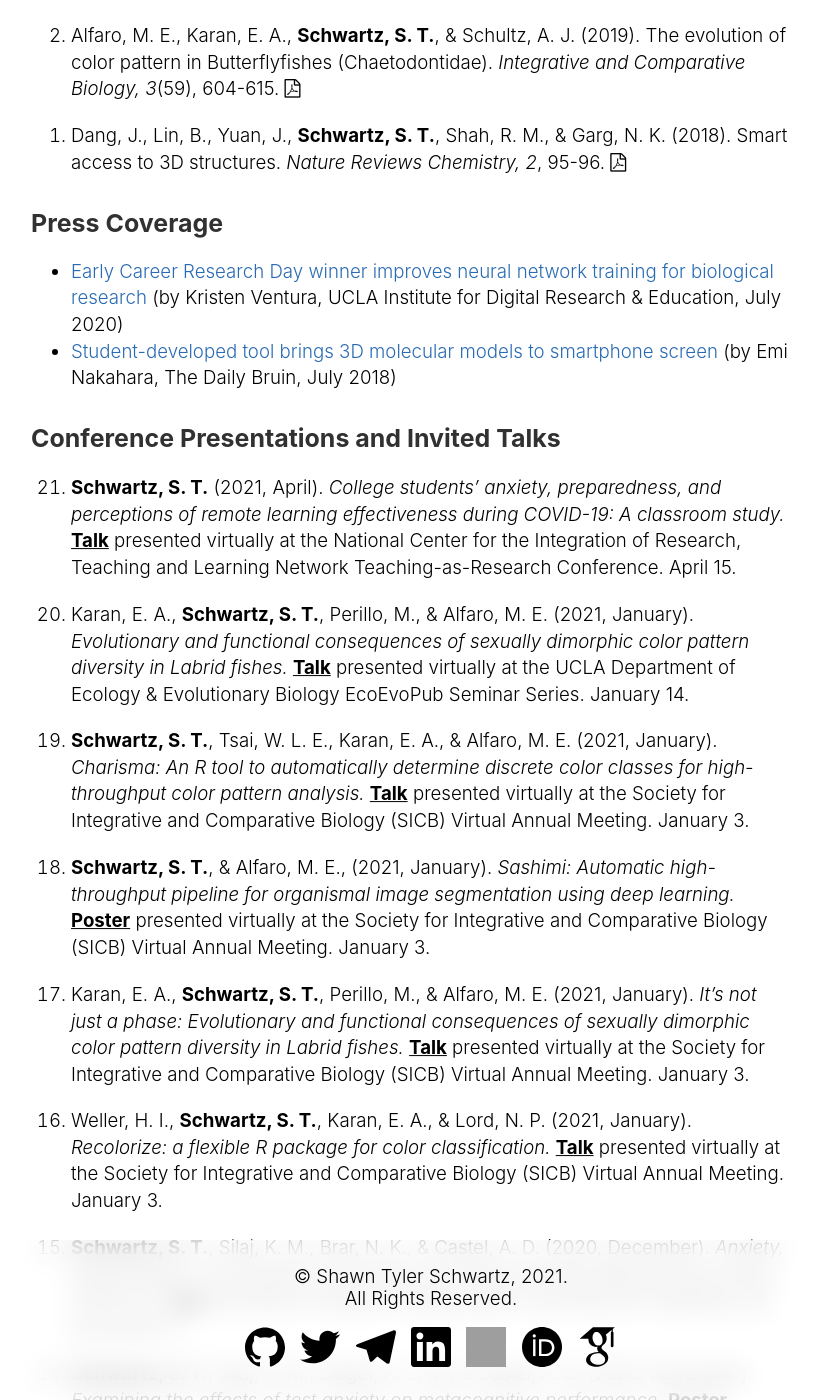
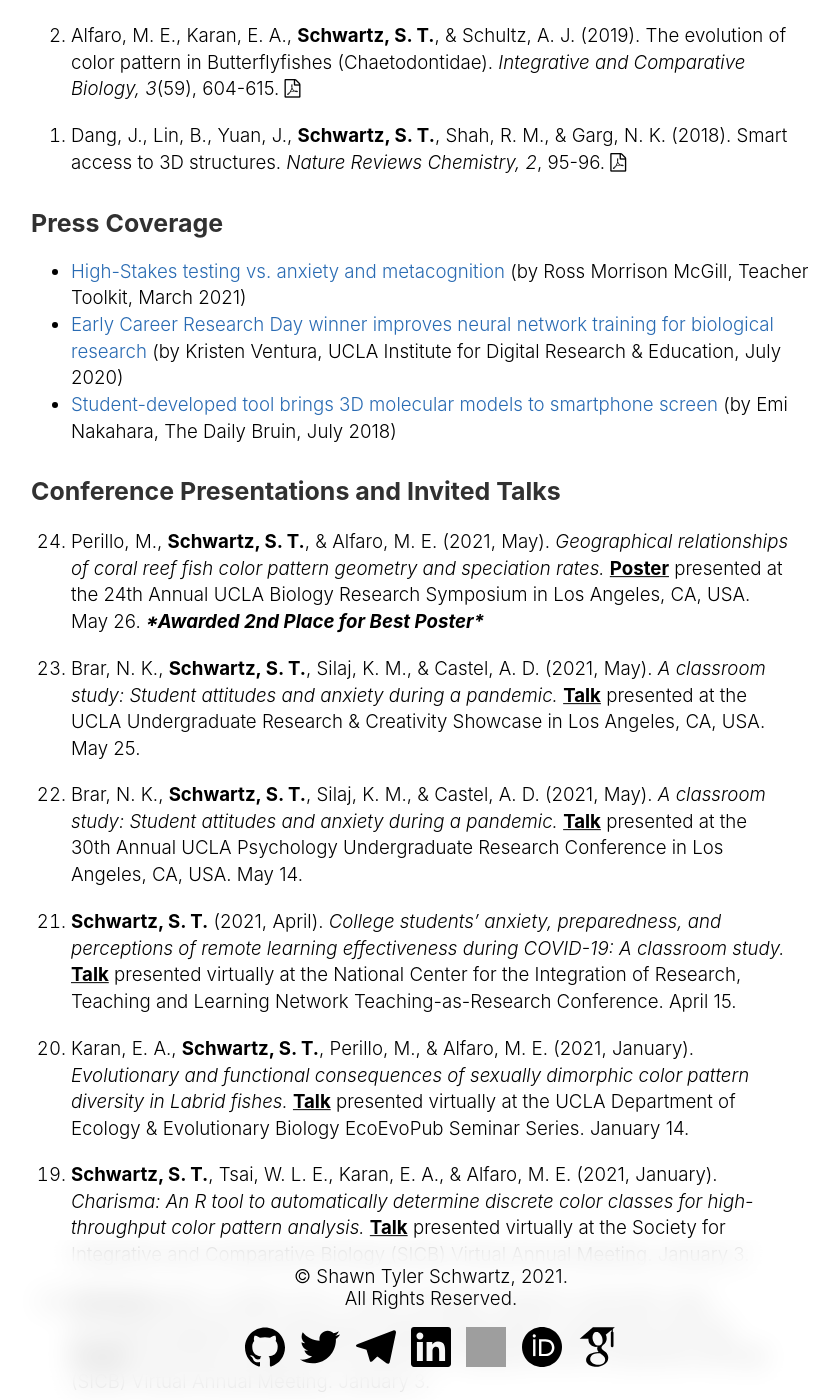
Before and after one commit to shawntz/shawntz.github.io, a Jekyll site: the page built from publications.md, in a window 1280 px wide and 1400 px high, scrolled down 711 px. Shown: the whole window, without its empty margins (209-1048 px from the left). Built offline with Jekyll 4.4.1, drawn with Linux system fonts in a browser that asks for light colours; a style sheet for code colours, icons or effects is not loaded; grey boxes are pictures that could not be loaded.

Commit message:
update publications and presentations june 2019

```diff
--- a/publications.md
+++ b/publications.md
@@ -17,6 +17,7 @@ navigation: 2
 </ol>
 
 ### Press Coverage
+ - [High-Stakes testing vs. anxiety and metacognition](https://www.teachertoolkit.co.uk/2021/03/30/test-anxiety/) (by Ross Morrison McGill, Teacher Toolkit, March 2021)
  - [Early Career Research Day winner improves neural network training for biological research](https://idre.ucla.edu/featured/early-career-research-day-winner-improves-neural-network-training-for-biological-research) (by Kristen Ventura, UCLA Institute for Digital Research &amp; Education, July 2020)
  - [Student-developed tool brings 3D molecular models to smartphone screen](https://dailybruin.com/2018/07/30/student-developed-tool-brings-3d-molecular-models-to-smartphone-screen/) (by Emi Nakahara, The Daily Bruin, July 2018)
 
@@ -43,4 +44,7 @@ navigation: 2
     <li><strong>Schwartz, S. T.</strong>, Tsai, W. L. E., Karan, E. A., & Alfaro, M. E. (2021, January). <em>Charisma: An R tool to automatically determine discrete color classes for high-throughput color pattern analysis.</em> <strong><u>Talk</u></strong> presented virtually at the Society for Integrative and Comparative Biology (SICB) Virtual Annual Meeting. January 3.</li>
     <li>Karan, E. A., <strong>Schwartz, S. T.</strong>, Perillo, M., & Alfaro, M. E. (2021, January). <em>Evolutionary and functional consequences of sexually dimorphic color pattern diversity in Labrid fishes.</em> <strong><u>Talk</u></strong> presented virtually at the UCLA Department of Ecology & Evolutionary Biology EcoEvoPub Seminar Series. January 14.</li>
     <li><strong>Schwartz, S. T.</strong> (2021, April). <em>College students’ anxiety, preparedness, and perceptions of remote learning effectiveness during COVID-19: A classroom study.</em> <strong><u>Talk</u></strong> presented virtually at the National Center for the Integration of Research, Teaching and Learning Network Teaching-as-Research Conference. April 15.</li>
+    <li>Brar, N. K., <strong>Schwartz, S. T.</strong>, Silaj, K. M., & Castel, A. D. (2021, May). <em>A classroom study: Student attitudes and anxiety during a pandemic.</em> <strong><u>Talk</u></strong> presented at the 30th Annual UCLA Psychology Undergraduate Research Conference in Los Angeles, CA, USA. May 14.</li>
+    <li>Brar, N. K., <strong>Schwartz, S. T.</strong>, Silaj, K. M., & Castel, A. D. (2021, May). <em>A classroom study: Student attitudes and anxiety during a pandemic.</em> <strong><u>Talk</u></strong> presented at the UCLA Undergraduate Research & Creativity Showcase in Los Angeles, CA, USA. May 25.</li>
+    <li>Perillo, M., <strong>Schwartz, S. T.</strong>, & Alfaro, M. E. (2021, May). <em>Geographical relationships of coral reef fish color pattern geometry and speciation rates.</em> <strong><u>Poster</u></strong> presented at the 24th Annual UCLA Biology Research Symposium in Los Angeles, CA, USA. May 26. <strong><em>*Awarded 2nd Place for Best Poster*</em></strong></li>
 </ol>
```
